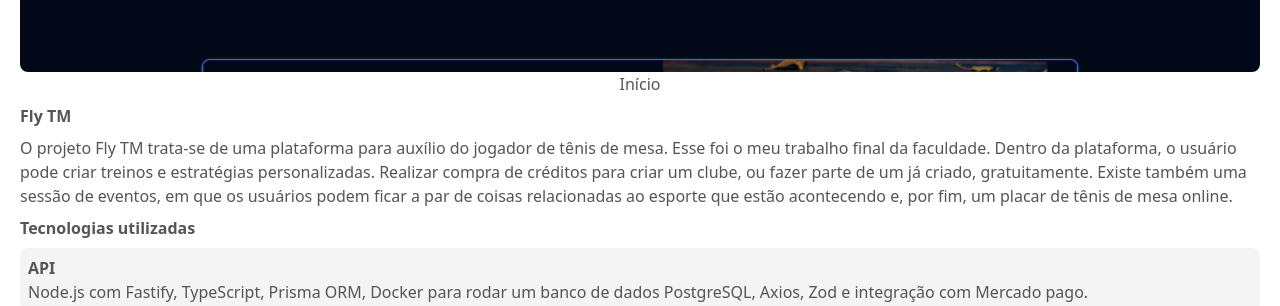
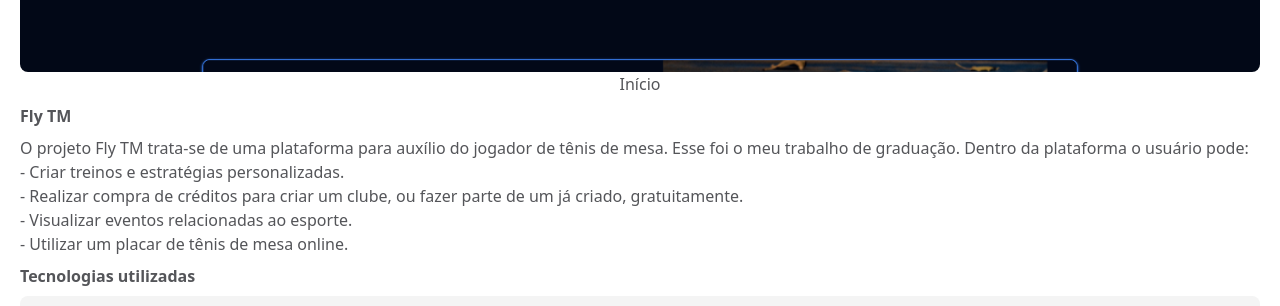
Before and after one commit to DeividGz/curriculo-emartim, a React (Vite) app: page / in a window 1280 px wide. Shown: the part 1500-1806 px from the top of the page. Built offline with nearby package versions, Linux system fonts and the light colour scheme.

Commit message:
change the featured project text to topics

```diff
--- a/src/App.tsx
+++ b/src/App.tsx
@@ -171,13 +171,16 @@ export default function App() {
           <p className="font-semibold">Fly TM</p>
           <p>
             O projeto Fly TM trata-se de uma plataforma para auxílio do jogador
-            de tênis de mesa. Esse foi o meu trabalho final da faculdade. Dentro
-            da plataforma, o usuário pode criar treinos e estratégias
-            personalizadas. Realizar compra de créditos para criar um clube, ou
-            fazer parte de um já criado, gratuitamente. Existe também uma sessão
-            de eventos, em que os usuários podem ficar a par de coisas
-            relacionadas ao esporte que estão acontecendo e, por fim, um placar
-            de tênis de mesa online.
+            de tênis de mesa. Esse foi o meu trabalho de graduação. Dentro da
+            plataforma o usuário pode:
+            <br />
+            - Criar treinos e estratégias personalizadas.
+            <br />
+            - Realizar compra de créditos para criar um clube, ou fazer parte de
+            um já criado, gratuitamente.
+            <br />
+            - Visualizar eventos relacionadas ao esporte.
+            <br />- Utilizar um placar de tênis de mesa online.
           </p>
           <p className="font-semibold">Tecnologias utilizadas</p>
           <div className="bg-emartim-section-gray p-2 rounded-lg">
```
